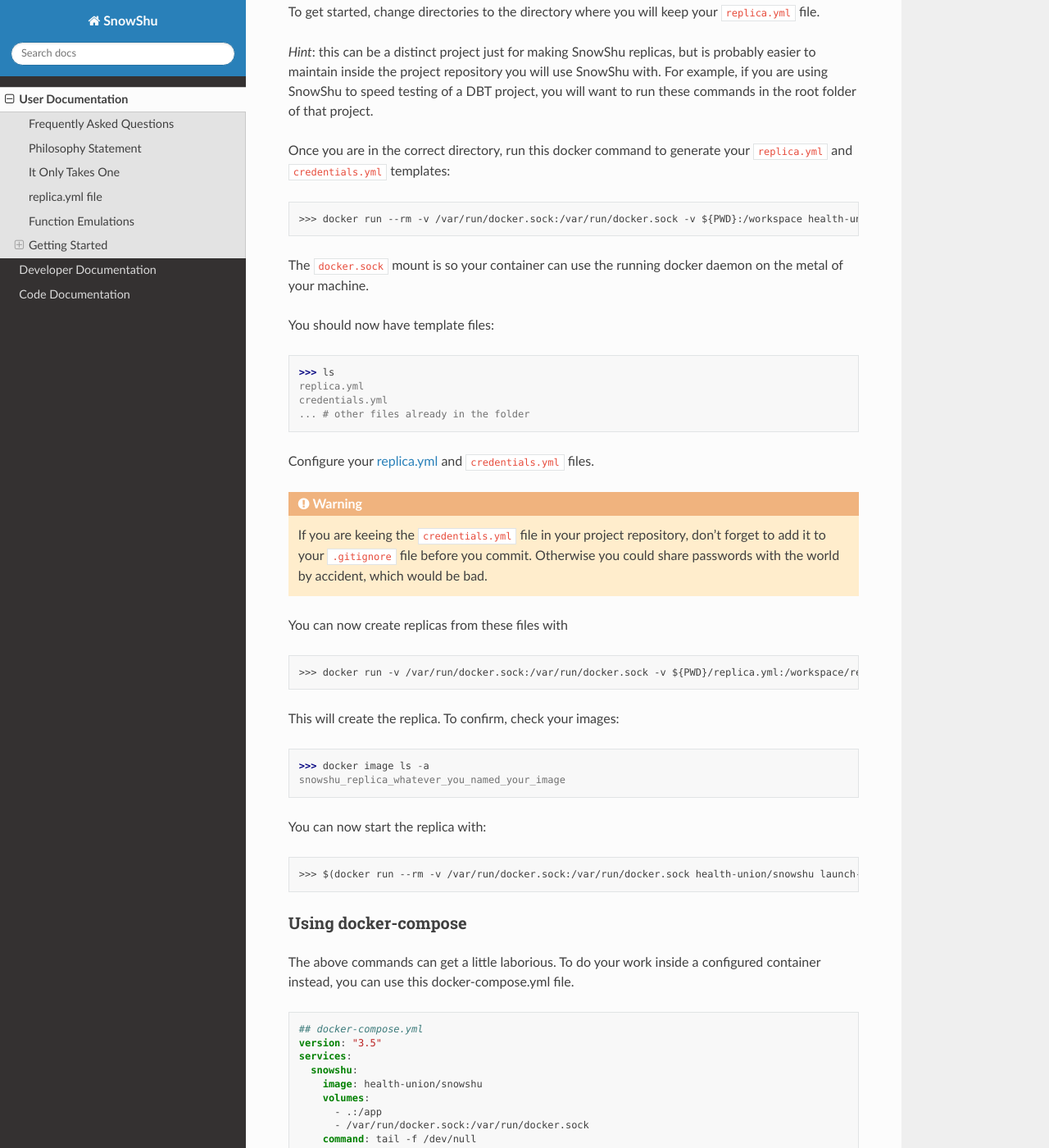
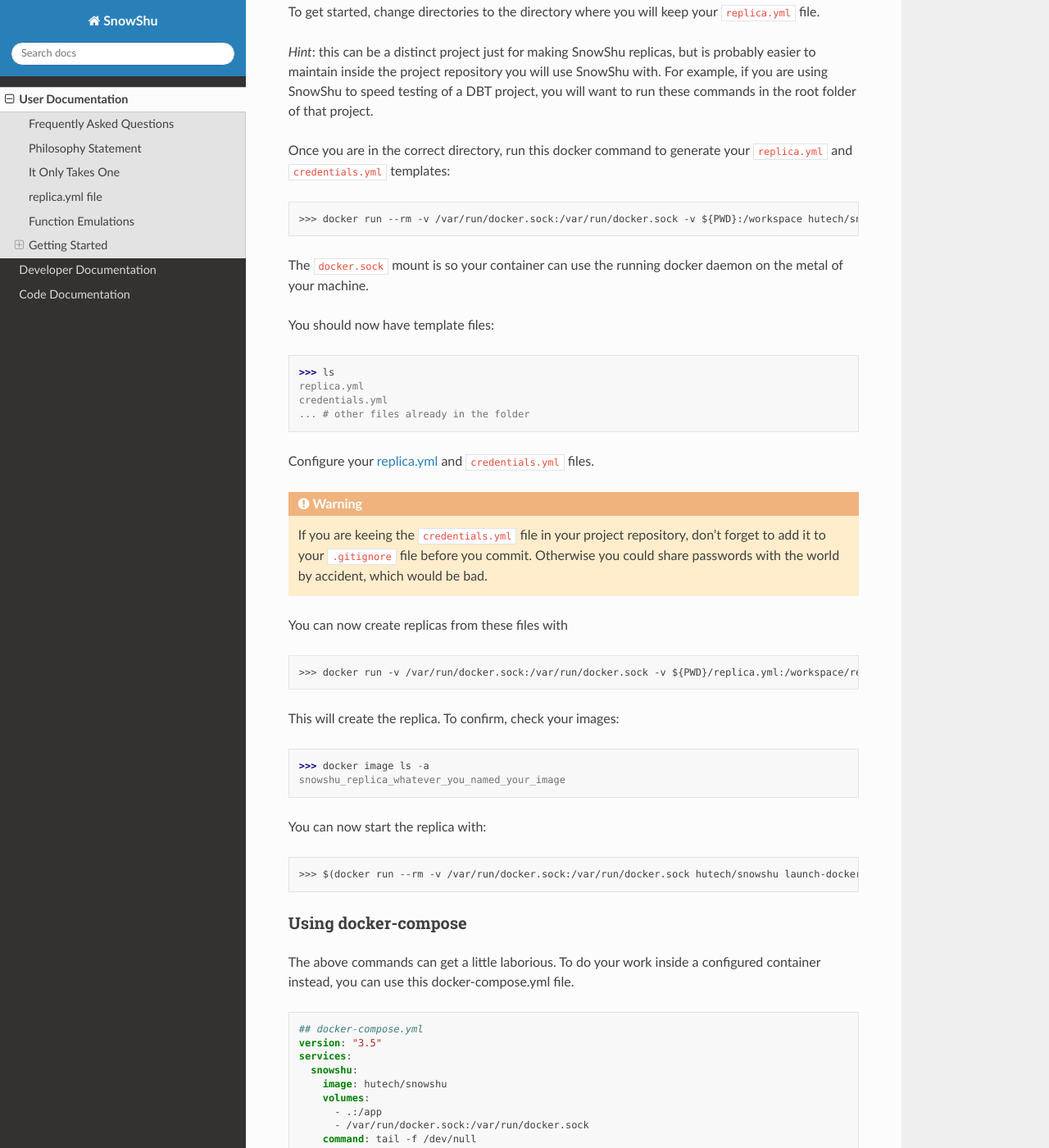
Before and after one commit to Health-Union/snowshu, a Sphinx documentation site: the page built from docs/source/user_documentation/user_documentation.rst, in a window 1280 px wide and 1400 px high, scrolled down 752 px. Shown: the whole window at 82% size. Built offline with Sphinx 7.4.7 and the Read the Docs theme 2.0.0, drawn with Linux system fonts in a browser that asks for light colours.

Commit message:
added correct image address

```diff
--- a/docs/source/user_documentation/user_documentation.rst
+++ b/docs/source/user_documentation/user_documentation.rst
@@ -32,7 +32,7 @@
 
 Once you are in the correct directory, run this docker command to generate your ``replica.yml`` and ``credentials.yml`` templates:
 
->>> docker run --rm -v /var/run/docker.sock:/var/run/docker.sock -v ${PWD}:/workspace health-union/snowshu init
+>>> docker run --rm -v /var/run/docker.sock:/var/run/docker.sock -v ${PWD}:/workspace hutech/snowshu init
 
 The ``docker.sock`` mount is so your container can use the running docker daemon on the metal of your machine.
 
@@ -49,7 +49,7 @@
 
 You can now create replicas from these files with
 
->>> docker run -v /var/run/docker.sock:/var/run/docker.sock -v ${PWD}/replica.yml:/workspace/replica.yml -v ${PWD}/credentials.yml:/worksplace/credentials.yml health-union/snowshu create
+>>> docker run -v /var/run/docker.sock:/var/run/docker.sock -v ${PWD}/replica.yml:/workspace/replica.yml -v ${PWD}/credentials.yml:/worksplace/credentials.yml hutech/snowshu create
 
 This will create the replica. To confirm, check your images:
 
@@ -58,7 +58,7 @@
 
 You can now start the replica with:
 
->>> $(docker run --rm -v /var/run/docker.sock:/var/run/docker.sock health-union/snowshu launch-docker-cmd <whatever_you_named_your_replica>)
+>>> $(docker run --rm -v /var/run/docker.sock:/var/run/docker.sock hutech/snowshu launch-docker-cmd <whatever_you_named_your_replica>)
 
 Using docker-compose
 --------------------
@@ -70,7 +70,7 @@
    version: "3.5"
    services:
      snowshu:
-       image: health-union/snowshu
+       image: hutech/snowshu
        volumes:
          - .:/app
          - /var/run/docker.sock:/var/run/docker.sock
```
